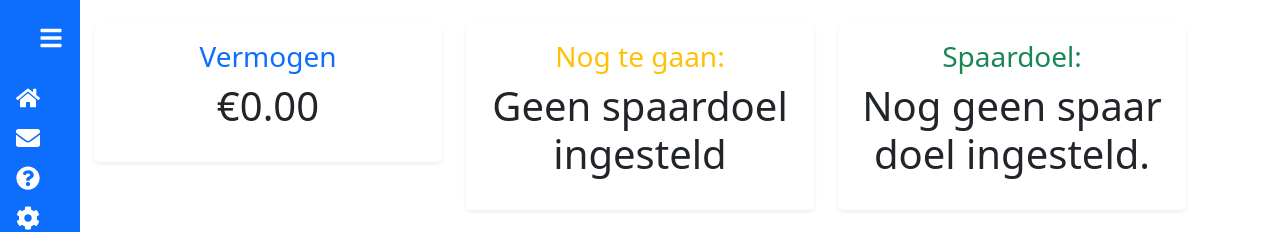
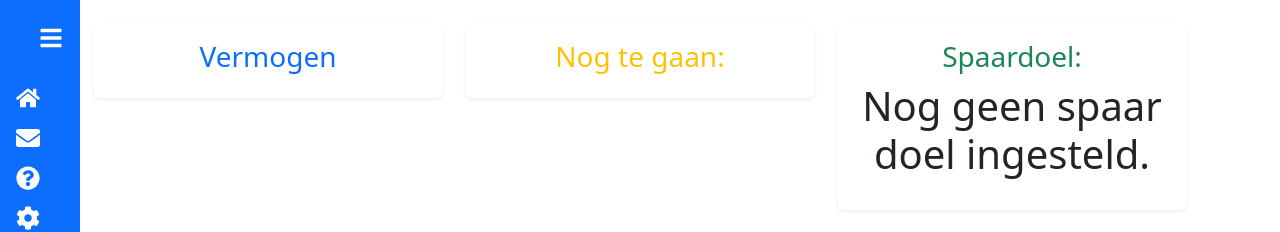
Before and after one commit to OsamaElAnzi/GeldManagmentSysteem_React, a React (Vite) app in the folder GeldApp/: page / in a window 1280 px wide. Shown: the top 232 px of the page. Built offline with nearby package versions, Linux system fonts and the light colour scheme.

Commit message:
probleem met vermogen

```diff
--- a/GeldApp/src/components/HerbruikbaarCode/DisplayData.jsx
+++ b/GeldApp/src/components/HerbruikbaarCode/DisplayData.jsx
@@ -1,10 +1,8 @@
 import React, { useEffect, useState } from "react";
-import Vermogen from "./Vermogen";
-import NogTeGaan from "./NogTeGaan";
 import { Spaardoel } from "./ModalSpaarDoel";
 import { Container, Row, Col, Card } from "react-bootstrap";
 
-function DisplayData({ transactions = [] }) {
+function DisplayData() {
   const [spaardoel, setSpaardoel] = useState("");
 
   useEffect(() => {
@@ -12,16 +10,6 @@ function DisplayData({ transactions = [] }) {
     setSpaardoel(savedSpaardoel ? JSON.parse(savedSpaardoel) : "");
   }, []);
 
-  const berekendeVermogen = transactions.reduce((total, transaction) => {
-    if (transaction.type === "Inkomsten") {
-      return total + transaction.bedrag;
-    } else if (transaction.type === "Uitgaven") {
-      return total - transaction.bedrag;
-    }
-    return total;
-  }, 0);
-
-  const remainingAmount = spaardoel ? spaardoel - berekendeVermogen : null;
 
   return (
     <Container className="py-4">
@@ -30,7 +18,6 @@ function DisplayData({ transactions = [] }) {
           <Card className="shadow-sm border-0">
             <Card.Body>
               <h3 className="text-primary">Vermogen</h3>
-              <Vermogen transactions={transactions} />
             </Card.Body>
           </Card>
         </Col>
@@ -38,7 +25,6 @@ function DisplayData({ transactions = [] }) {
           <Card className="shadow-sm border-0">
             <Card.Body>
               <h3 className="text-warning">Nog te gaan:</h3>
-              <NogTeGaan remainingAmount={remainingAmount} />
             </Card.Body>
           </Card>
         </Col>
--- a/GeldApp/src/components/HerbruikbaarCode/LijstTransacties.jsx
+++ b/GeldApp/src/components/HerbruikbaarCode/LijstTransacties.jsx
@@ -1,26 +1,34 @@
-import React from 'react';
-import { Alert, Table, Container } from 'react-bootstrap';
+import React from "react";
+import { Alert, Table, Container } from "react-bootstrap";
 
-function LijstTransacties({ transacties }) {
+function LijstTransacties({ transacties = [] }) {
     if (transacties.length === 0) {
       return (
         <Container className="text-center mt-4">
-        <Alert variant="info">
-          Er zijn nog geen transacties.
-        </Alert>
+          <Alert variant="info">Er zijn nog geen transacties.</Alert>
         </Container>
       );
     }
-  const sortedTransactions = [...transacties].sort((a, b) => new Date(a.datum) - new Date(b.datum));
+
+  const sortedTransactions = [...transacties].sort(
+    (a, b) => new Date(a.datum) - new Date(b.datum)
+  );
+
+  const totalSaldo = Vermogen({ transactions: sortedTransactions });
+
   return (
     <Container className="mt-4">
       <h2 className="text-center mb-4">Transacties</h2>
+      <h4 className="text-center">
+        Totaal Saldo: <span className="text-success">€{totalSaldo}</span>
+      </h4>
       <Table striped bordered hover responsive>
         <thead className="table-dark">
           <tr>
             <th>Datum</th>
             <th>Type</th>
             <th>Bedrag</th>
+            <th>BiljetSoort</th>
           </tr>
         </thead>
         <tbody>
@@ -29,6 +37,7 @@ function LijstTransacties({ transacties }) {
               <td>{transactie.datum}</td>
               <td>{transactie.type}</td>
               <td>€{transactie.bedrag.toFixed(2)}</td>
+              <td>{transactie.biljetten || "Onbekend"}</td>
             </tr>
           ))}
         </tbody>
@@ -37,4 +46,16 @@ function LijstTransacties({ transacties }) {
   );
 }
 
+export function Vermogen({ transactions = [] }) {
+  const totalInkomen = transactions
+    .filter((t) => t.type === "INKOMEN")
+    .reduce((sum, t) => sum + t.bedrag, 0);
+
+  const totalUitgaven = transactions
+    .filter((t) => t.type === "UITGAVEN")
+    .reduce((sum, t) => sum + t.bedrag, 0);
+
+  return (totalInkomen - totalUitgaven).toFixed(2);
+}
+
 export default LijstTransacties;
--- /dev/null
+++ b/GeldApp/src/components/HerbruikbaarCode/ModalVermogen.jsx
@@ -0,0 +1,34 @@
+import React from "react";
+import LijstTransacties from "./LijstTransacties";
+import { Modal, Button } from "react-bootstrap";
+
+function ModalVermogen({ transacties = [] }) {
+  const [show, setShow] = React.useState(false);
+
+  const handleClose = () => setShow(false);
+  const handleShow = () => setShow(true);
+
+  return (
+    <div>
+      <Button variant="primary" onClick={handleShow}>
+        Toon Vermogen
+      </Button>
+
+      <Modal show={show} onHide={handleClose} centered>
+        <Modal.Header closeButton>
+          <Modal.Title>Transacties Overzicht</Modal.Title>
+        </Modal.Header>
+        <Modal.Body>
+          <LijstTransacties transacties={transacties} />
+        </Modal.Body>
+        <Modal.Footer>
+          <Button variant="secondary" onClick={handleClose}>
+            Sluiten
+          </Button>
+        </Modal.Footer>
+      </Modal>
+    </div>
+  );
+}
+
+export default ModalVermogen;
--- a/GeldApp/src/components/HerbruikbaarCode/NogTeGaan.jsx
+++ /dev/null
@@ -1,13 +0,0 @@
-import React from "react";
-
-function NogTeGaan({ remainingAmount }) {
-  return (
-    <p className="display-6">
-      {remainingAmount !== null
-        ? `€${remainingAmount.toFixed(2)}`
-        : "Geen spaardoel ingesteld"}
-    </p>
-  );
-}
-
-export default NogTeGaan;
--- a/GeldApp/src/components/HerbruikbaarCode/Vermogen.jsx
+++ /dev/null
@@ -1,20 +0,0 @@
-import React from "react";
-
-function Vermogen({ transactions }) {
-  const berekendeVermogen = transactions.reduce((total, transaction) => {
-    if (transaction.type === "Inkomsten") {
-      return total + transaction.bedrag;
-    } else if (transaction.type === "Uitgaven") {
-      return total - transaction.bedrag;
-    }
-    return total;
-  }, 0);
-
-  return (
-    <>
-      <p className="display-6">€{berekendeVermogen.toFixed(2)}</p>
-    </>
-  );
-}
-
-export default Vermogen;
--- a/GeldApp/src/components/Pages/Home.jsx
+++ b/GeldApp/src/components/Pages/Home.jsx
@@ -71,7 +71,7 @@ function Home() {
 
   return (
     <Container className="d-flex flex-column">
-      <DisplayData transactions={transactions} />
+      <DisplayData />
       <Grafiek />
       <Button
         variant="primary"
--- a/GeldApp/src/components/Pages/Settings.jsx
+++ b/GeldApp/src/components/Pages/Settings.jsx
@@ -1,5 +1,6 @@
 import React from "react";
 import ModalSpaarDoel from "../HerbruikbaarCode/ModalSpaarDoel";
+import ModalVermogen from "../HerbruikbaarCode/ModalVermogen";
 import { Card, Container, Row, Col } from "react-bootstrap";
 
 function Settings() {
@@ -29,6 +30,7 @@ function Settings() {
               <Card.Text className="text-center">
                 Hier kan je je vermogen inzien en bewerken.
               </Card.Text>
+              <ModalVermogen />
             </Card.Body>
           </Card>
         </Col>
```
Lines whose indentation alone changed are shown as unchanged.
